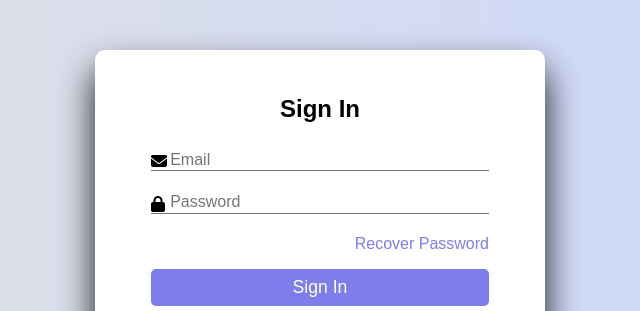
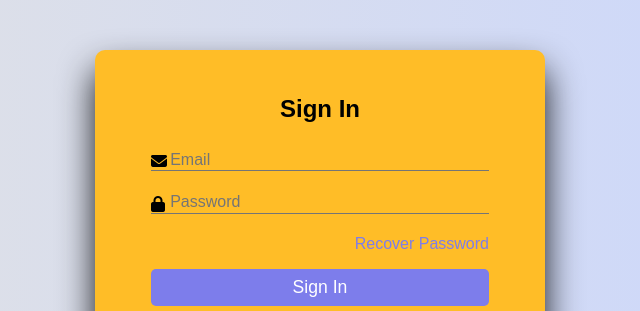
Before and after one commit to Jatin-Garg01/Web-2.O, a plain HTML site: page login.html in a window 1280 px wide. Shown: the top 311 px of the page, without its empty margins (320-960 px from the left). Drawn offline with Linux system fonts and the light colour scheme.

Commit message:
nothing update

```diff
--- a/login.css
+++ b/login.css
@@ -9,7 +9,7 @@ body{
     background:linear-gradient(to right,#e2e2e2,#c9d6ff);
 }
 .container{
-    background:#fff;
+    background:#ffbd27;
     width:450px;
     padding:1.5rem;
     margin:50px auto;
```
